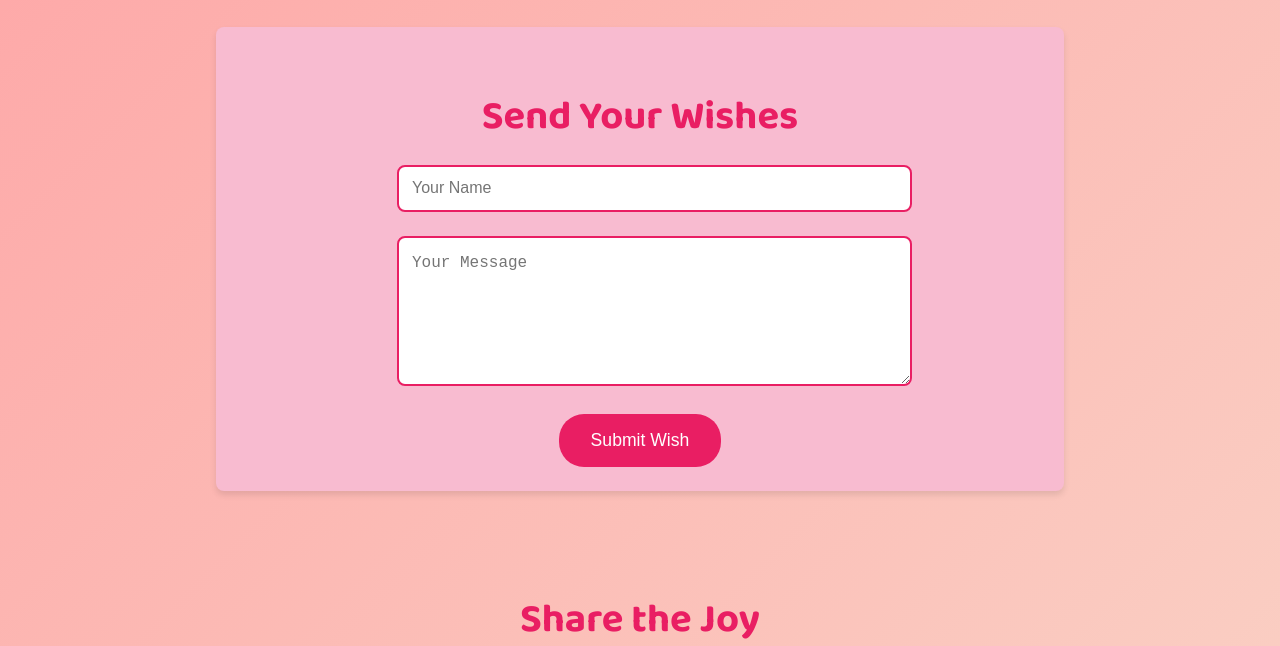
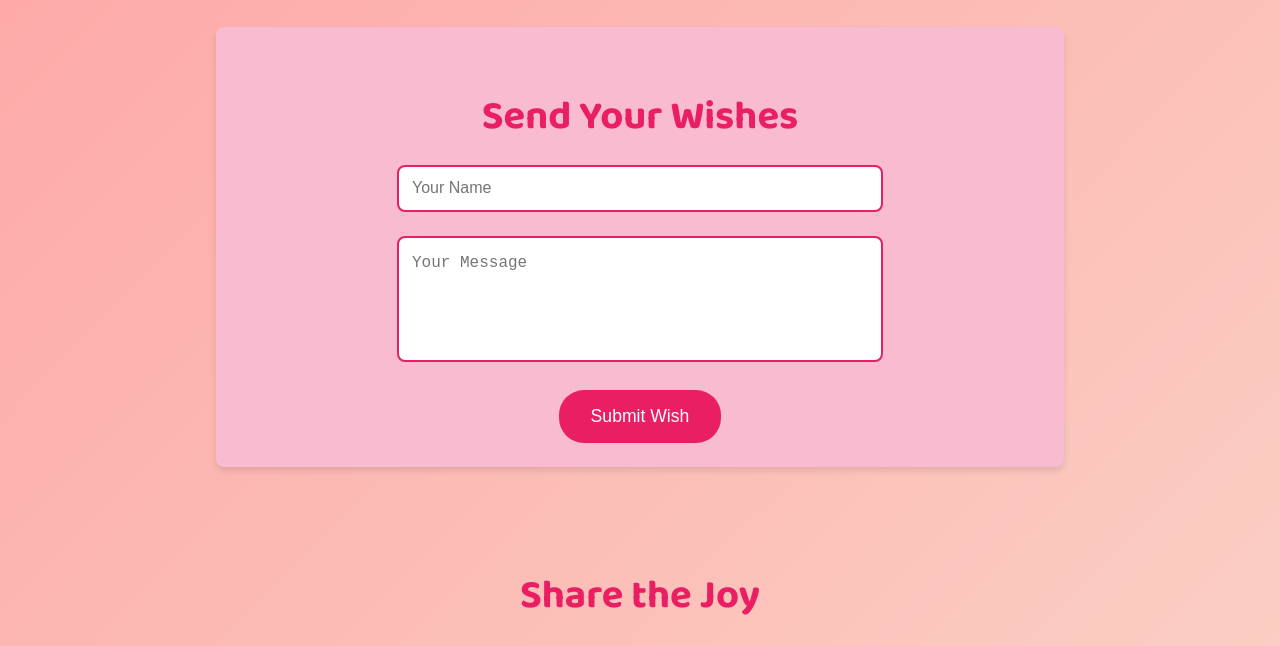
Before and after one commit to ynsane-cpu/Holi-Celebration, a plain HTML site: page index.html in a window 1280 px wide. Shown: the part 863-1509 px from the top of the page. Drawn offline with Linux system fonts and the light colour scheme.

Commit message:
Update styles.css

```diff
--- a/styles.css
+++ b/styles.css
@@ -116,10 +116,11 @@ section {
   border: 2px solid #e91e63;
   border-radius: 8px;
   font-size: 1rem;
+  box-sizing: border-box; /* Added for proper width calculation */
 }
 
 .message-form textarea {
-  resize: vertical;
+  resize: none;
   min-height: 120px;
   line-height: 1.5;
 }
```
